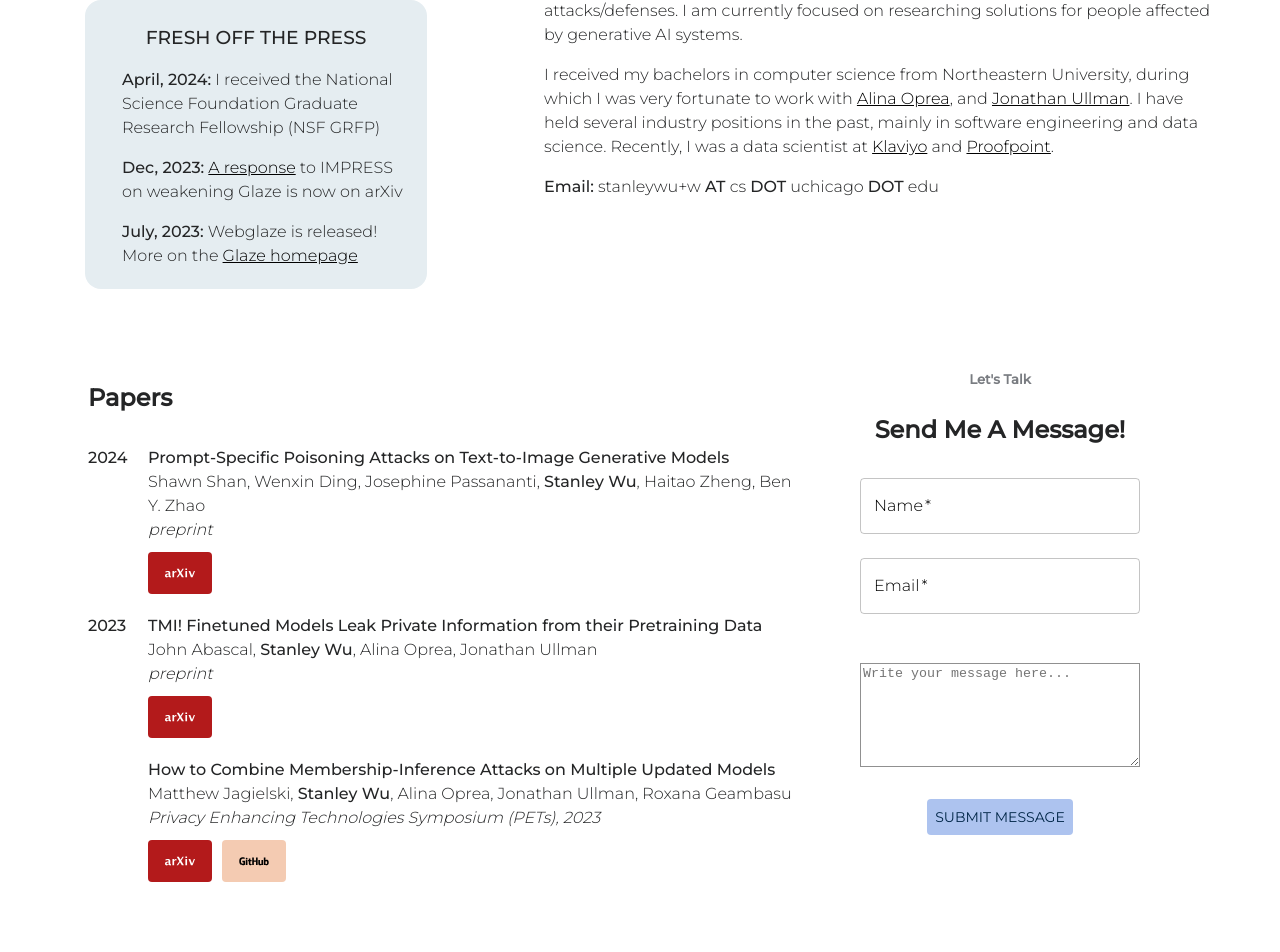
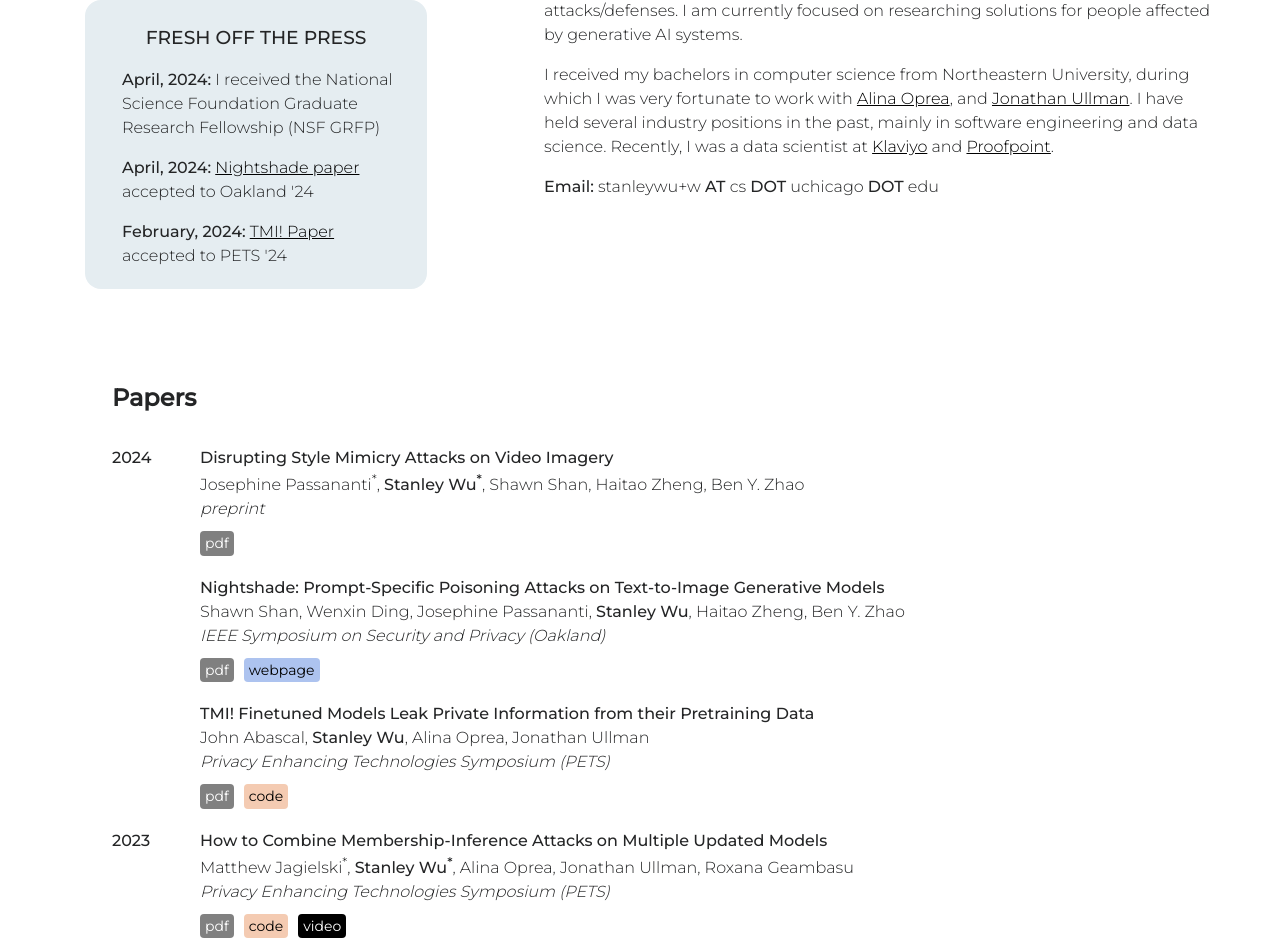
Before and after one commit to stanleykywu/stanley-portfolio-website-nextjs, a Next.js app: page / in a window 1280 px wide. Shown: the part 447-1399 px from the top of the page. Built offline with nearby package versions, Linux system fonts and the light colour scheme.

Commit message:
massive updates

```diff
--- a/pages/header/cta/CTA.jsx
+++ b/pages/header/cta/CTA.jsx
@@ -7,8 +7,8 @@ const CTA = () => {
       <h3 style={{ paddingBottom: "0px", marginBottom: "0px" }}><b>FRESH OFF THE PRESS</b></h3>
       <List>
         <ListItem sx={{ display: 'list-item', pl: 4 }}><b>April, 2024:</b> I received the National Science Foundation Graduate Research Fellowship (NSF GRFP) </ListItem>
-        <ListItem sx={{ display: 'list-item', pl: 4 }}><b>Dec, 2023:</b> <a href='https://arxiv.org/abs/2312.07731' target="_blank" rel="noreferrer" style={{textDecoration: 'underline', color: 'black'}}>A response</a> to IMPRESS on weakening Glaze is now on arXiv</ListItem>
-        <ListItem sx={{ display: 'list-item', pl: 4 }}><b>July, 2023:</b> Webglaze is released! More on the <a href='https://glaze.cs.uchicago.edu/webglaze.html' target="_blank" rel="noreferrer" style={{textDecoration: 'underline', color: 'black'}}>Glaze homepage</a></ListItem>
+        <ListItem sx={{ display: 'list-item', pl: 4 }}><b>April, 2024:</b> <a href='https://arxiv.org/abs/2312.07731' target="_blank" rel="noreferrer" style={{textDecoration: 'underline', color: 'black'}}>Nightshade paper</a> accepted to Oakland '24</ListItem>
+        <ListItem sx={{ display: 'list-item', pl: 4 }}><b>February, 2024:</b> <a href='https://arxiv.org/abs/2306.01181' target="_blank" rel="noreferrer" style={{textDecoration: 'underline', color: 'black'}}>TMI! Paper</a> accepted to PETS '24</ListItem>
       </List>
     </Box>
   )
--- a/pages/index.css
+++ b/pages/index.css
@@ -35,6 +35,18 @@ body {
 
 .white__color {
     color: #fff
+}
+
+.slight__webpagehover:hover {
+    background-color: #E5EDF1 !important;
+}
+
+.slight__pdfhover:hover {
+    background-color: #7a7a7aca !important;
+}
+
+.slight__videohover:hover {
+    background-color: #242424ca !important;
 }
 
 .slight__arxivhover:hover {
--- a/pages/research/Research.jsx
+++ b/pages/research/Research.jsx
@@ -13,7 +13,7 @@ const Research = () => {
   return (
     <Container id='research' align='center' sx={{ overflow: 'auto' }}>
       <Grid container display={(isMobile) ? 'block' : 'flex'} direction={(isMobile) ? 'column' : "row"} justifyContent="center">
-        <Grid md={7.5}>
+        <Grid md={11}>
           <div align="left">
             <h2 style={{ paddingTop: 50, marginBottom: 30 }}>Papers</h2>
           </div>
@@ -24,55 +24,77 @@ const Research = () => {
               </Grid>
               <Grid item xs={10} md={11} style={{ marginBottom: "20px"}}>
                 <div>
-                  <strong>Prompt-Specific Poisoning Attacks on Text-to-Image Generative Models<br/>
-                  </strong>Shawn Shan, Wenxin Ding, Josephine Passananti, <b>Stanley Wu</b>, Haitao Zheng, Ben Y. Zhao<br/>
+                  <strong>Disrupting Style Mimicry Attacks on Video Imagery<br/>
+                  </strong>Josephine Passananti<sup>*</sup>, <b>Stanley Wu<sup>*</sup></b>, Shawn Shan, Haitao Zheng, Ben Y. Zhao<br/>
                   <em>preprint</em><br/>
                   <div style={{display: "flex", flexDirection: "row", alignItems: "center"}}>
-                  <Button variant='contained' disableElevation href='https://arxiv.org/abs/2310.13828' target='_blank' rel="noopener noreferrer" sx={{ display: 'flex', flexDirection: 'column', backgroundColor: '#B31A1B', maxWidth: '30px', marginTop: '10px' }} className='slight__arxivhover'>
-                        <SiArxiv size={30} style={{color: '#fff', maxWidth: '40'}}/>
-                      </Button>
+                    <Button variant='contained' disableElevation href='https://arxiv.org/abs/2405.06865' target='_blank' rel="noopener noreferrer" sx={{ display: 'flex', flexDirection: 'column', backgroundColor: 'gray', marginTop: '10px', marginRight:"10px", padding: '0px 5px', minWidth: 0, textTransform: 'none'}} className='slight__pdfhover'>
+                      pdf
+                    </Button>
                   </div>
                 </div>
               </Grid>
-              <Grid item xs={2} md={1} justifyContent="left">
-                <strong>2023</strong>
+              <Grid item xs={2} md={1} justifyContent="left"/>
+              <Grid item xs={10} md={11} style={{ marginBottom: "20px"}}>
+                <div>
+                  <strong>Nightshade: Prompt-Specific Poisoning Attacks on Text-to-Image Generative Models<br/>
+                  </strong>Shawn Shan, Wenxin Ding, Josephine Passananti, <b>Stanley Wu</b>, Haitao Zheng, Ben Y. Zhao<br/>
+                  <em>IEEE Symposium on Security and Privacy (Oakland)</em><br/>
+                  <div style={{display: "flex", flexDirection: "row", alignItems: "center"}}>
+                    <Button variant='contained' disableElevation href='https://arxiv.org/abs/2310.13828' target='_blank' rel="noopener noreferrer" sx={{ display: 'flex', flexDirection: 'column', backgroundColor: 'gray', marginTop: '10px', marginRight:"10px", padding: '0px 5px', minWidth: 0, textTransform: 'none'}} className='slight__pdfhover'>
+                      pdf
+                    </Button>
+                    <Button variant='contained' disableElevation href='https://nightshade.cs.uchicago.edu/' target='_blank' rel="noopener noreferrer" sx={{ display: 'flex', flexDirection: 'column', backgroundColor: '#adc3ef', color: '#000', marginTop: '10px', marginRight:"10px", padding: '0px 5px', minWidth: 0, whiteSpace: 'nowrap', textTransform: 'none'}} className='slight__webpagehover'>
+                      webpage
+                    </Button>
+                  </div>
+                </div>
               </Grid>
+              <Grid item xs={2} md={1} justifyContent="left"/>
               <Grid item xs={10} md={11} style={{ marginBottom: "20px"}}>
                 <div>
                   <strong>TMI! Finetuned Models Leak Private Information from their Pretraining Data<br/>
                   </strong>John Abascal, <b>Stanley Wu</b>, Alina Oprea, Jonathan Ullman<br/>
-                  <em>preprint</em><br/>
+                  <em>Privacy Enhancing Technologies Symposium (PETS)</em><br/>
                   <div style={{display: "flex", flexDirection: "row", alignItems: "center"}}>
-                  <Button variant='contained' disableElevation href='https://arxiv.org/abs/2306.01181' target='_blank' rel="noopener noreferrer" sx={{ display: 'flex', flexDirection: 'column', backgroundColor: '#B31A1B', maxWidth: '30px', marginTop: '10px' }} className='slight__arxivhover'>
-                        <SiArxiv size={30} style={{color: '#fff', maxWidth: '40'}}/>
-                      </Button>
+                    <Button variant='contained' disableElevation href='https://arxiv.org/abs/2306.01181' target='_blank' rel="noopener noreferrer" sx={{ display: 'flex', flexDirection: 'column', backgroundColor: 'gray', marginTop: '10px', marginRight:"10px", padding: '0px 5px', minWidth: 0, textTransform: 'none'}} className='slight__pdfhover'>
+                      pdf
+                    </Button>
+                    <Button variant='contained' disableElevation href='https://github.com/johnmath/tmi-pets24' target='_blank' rel="noopener noreferrer" sx={{ display: 'flex', flexDirection: 'column', backgroundColor: '#F4cBB2', color: '#000', marginTop: '10px', marginRight:"10px", padding: '0px 5px', minWidth: 0, textTransform: 'none'}} className='slight__githubhover'>
+                      code
+                    </Button>
                   </div>
                 </div>
               </Grid>
             </Grid>
             <Grid container display={(isMobile) ? 'block' : 'flex'} direction={(isMobile) ? 'column' : "row"} justifyContent="center">
-              <Grid item xs={2} md={1} justifyContent="left"/>
+              <Grid item xs={2} md={1} justifyContent="left">
+                <strong>2023</strong>
+              </Grid>
               <Grid item xs={10} md={11}>
                 <div>
                   <strong>How to Combine Membership-Inference Attacks on Multiple Updated Models<br/>
-                  </strong>Matthew Jagielski, <b>Stanley Wu</b>, Alina Oprea, Jonathan Ullman, Roxana Geambasu<br/>
-                  <em>Privacy Enhancing Technologies Symposium (PETs), 2023</em><br/>
+                  </strong>Matthew Jagielski<sup>*</sup>, <b>Stanley Wu<sup>*</sup></b>, Alina Oprea, Jonathan Ullman, Roxana Geambasu<br/>
+                  <em>Privacy Enhancing Technologies Symposium (PETS)</em><br/>
                   <div style={{display: "flex", flexDirection: "row", alignItems: "center"}}>
-                  <Button variant='contained' disableElevation href='https://arxiv.org/abs/2205.06369' target='_blank' rel="noopener noreferrer" sx={{ display: 'flex', flexDirection: 'column', backgroundColor: '#B31A1B', maxWidth: '30px', marginTop: '10px', marginRight:"10px"}} className='slight__arxivhover'>
-                        <SiArxiv size={30} style={{color: '#fff', maxWidth: '40'}}/>
-                      </Button>
-                      <Button variant='contained' disableElevation href='https://github.com/stanleykywu/model-updates' target='_blank' rel="noopener noreferrer" sx={{ display: 'flex', flexDirection: 'column', backgroundColor: '#F4cBB2', maxWidth: '30px', marginTop: '10px' }} className='slight__githubhover'>
-                        <DiGithubFull size={30} style={{color: '#000'}}/>
-                      </Button>
+                    <Button variant='contained' disableElevation href='https://petsymposium.org/popets/2023/popets-2023-0078.pdf' target='_blank' rel="noopener noreferrer" sx={{ display: 'flex', flexDirection: 'column', backgroundColor: 'gray', marginTop: '10px', marginRight:"10px", padding: '0px 5px', minWidth: 0,textTransform: 'none'}} className='slight__pdfhover'>
+                      pdf
+                    </Button>
+                    <Button variant='contained' disableElevation href='https://github.com/stanleykywu/model-updates' target='_blank' rel="noopener noreferrer" sx={{ display: 'flex', flexDirection: 'column', backgroundColor: '#F4cBB2', color: '#000', marginTop: '10px', marginRight:"10px", padding: '0px 5px', minWidth: 0, textTransform: 'none'}} className='slight__githubhover'>
+                      code
+                    </Button>
+                    <Button variant='contained' disableElevation href='https://www.youtube.com/watch?v=v7owmbTbEvw' target='_blank' rel="noopener noreferrer" sx={{ display: 'flex', flexDirection: 'column', backgroundColor: 'black', marginTop: '10px', marginRight:"10px", padding: '0px 5px', minWidth: 0, textTransform: 'none'}} className='slight__videohover'>
+                      video
+                    </Button>
                   </div>
                 </div>
               </Grid>
             </Grid>
           </Container>
         </Grid>
-        <Grid md={4}>
+        {/* <Grid md={3}>
           <Contact/>
-        </Grid>
+        </Grid> */}
       </Grid>
     </Container>
   )
```
Also changed, not shown: pages/past-news.js (+19 -3 lines), 1 other file (tests, documents, lock files or other folders).
